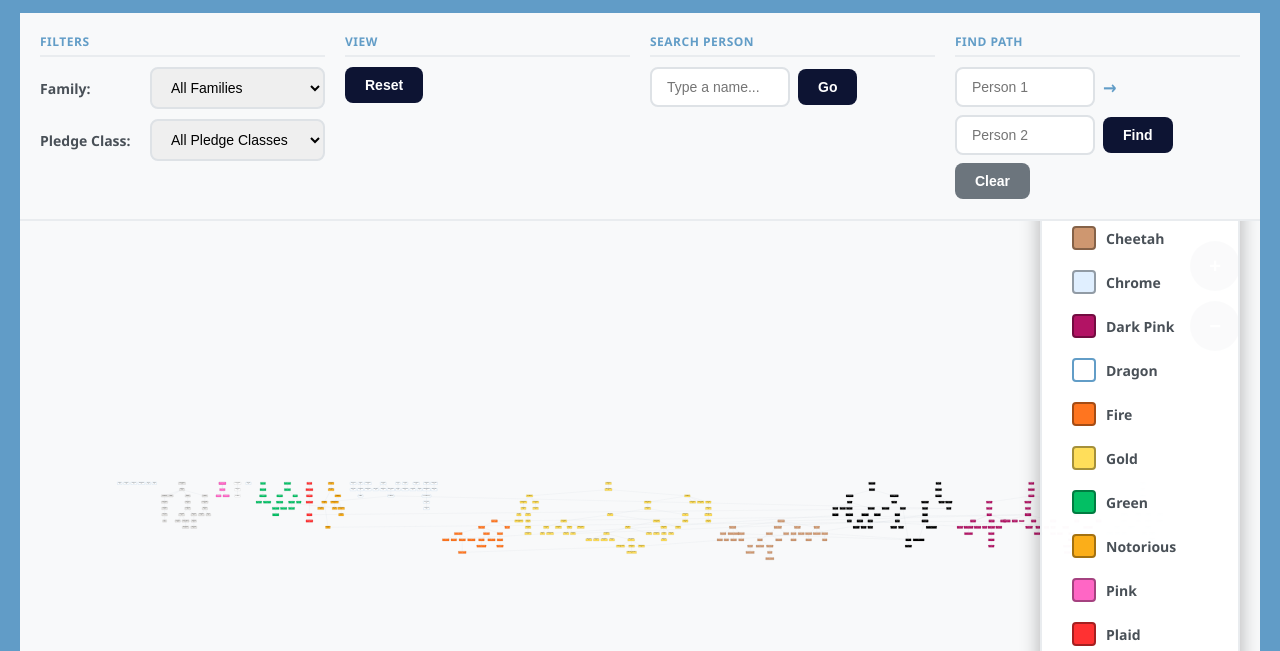
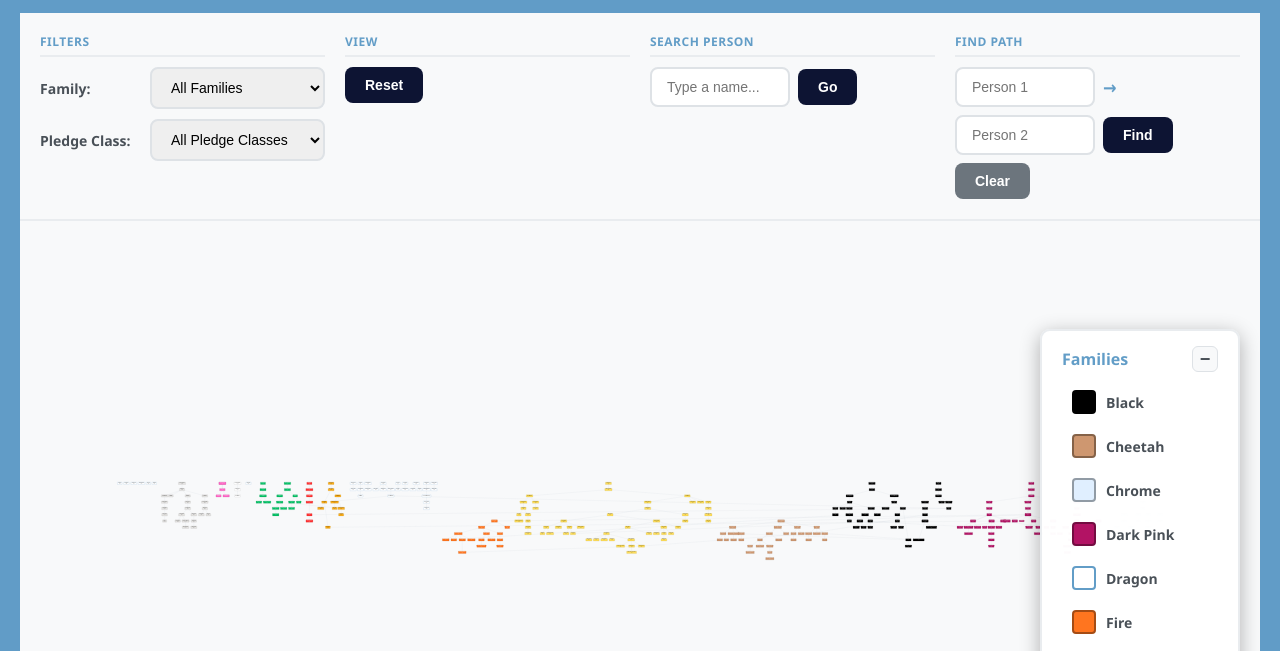
Before and after one commit to ashaw1270/family-tree, a plain HTML site: page index.html in a window 1280 px wide. Shown: the part 122-773 px from the top of the page. Drawn offline with nearby package versions, Linux system fonts and the light colour scheme.

Commit message:
Make legend scrollable

```diff
--- a/index.html
+++ b/index.html
@@ -291,6 +291,8 @@
             z-index: 1001;
             border: 2px solid #e9ecef;
             min-width: 200px;
+            max-height: calc(100vh - 80px);
+            overflow: hidden;
         }
 
         .family-legend-collapsed {
@@ -376,6 +378,8 @@
             display: flex;
             flex-direction: column;
             gap: 8px;
+            overflow-y: auto;
+            max-height: min(50vh, 400px);
         }
 
         .legend-item {
@@ -407,27 +411,6 @@
             color: #495057;
         }
 
-
-        .zoom-controls {
-            position: absolute;
-            top: 20px;
-            right: 20px;
-            display: flex;
-            flex-direction: column;
-            gap: 10px;
-            z-index: 1000;
-        }
-
-        .zoom-controls button {
-            width: 50px;
-            height: 50px;
-            border-radius: 50%;
-            font-size: 20px;
-            padding: 0;
-            display: flex;
-            align-items: center;
-            justify-content: center;
-        }
 
         .info-panel {
             position: absolute;
@@ -807,11 +790,6 @@
         <div class="visualization-container">
             <svg id="tree-svg"></svg>
 
-            <div class="zoom-controls">
-                <button onclick="zoomIn()" title="Zoom In">+</button>
-                <button onclick="zoomOut()" title="Zoom Out">−</button>
-            </div>
-
             <div class="family-legend" id="familyLegend">
                 <div class="family-legend-content">
                     <div class="family-legend-header">
```
